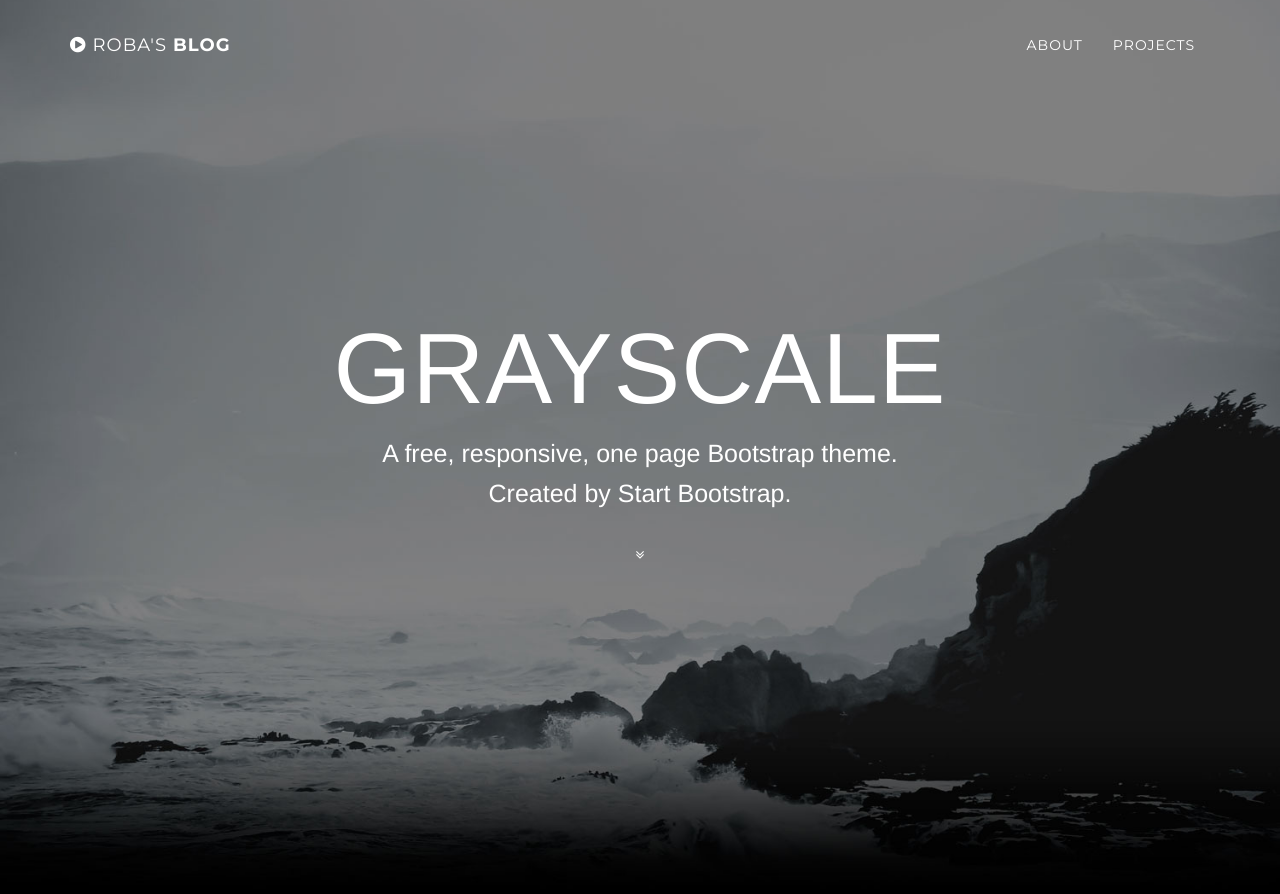
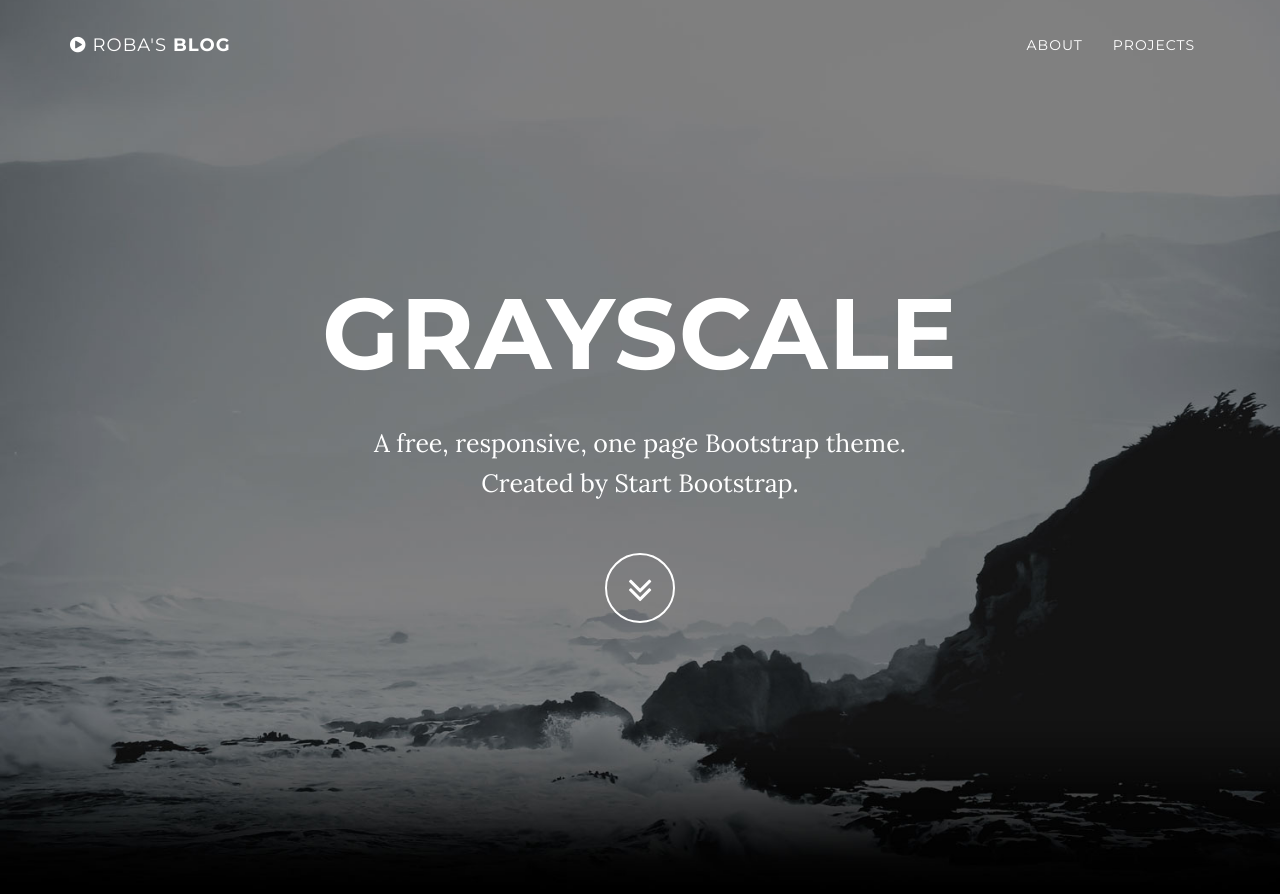
Before and after one commit to Exinda/Exinda.github.io, a Jekyll site: the page built from index.html, in a window 1280 px wide and 900 px high. Shown: the top 894 px of the window. Built offline with Jekyll 4.4.1, drawn with Linux system fonts in a browser that asks for light colours.

Commit message:
Update head.html

```diff
--- a/_includes/head.html
+++ b/_includes/head.html
@@ -7,8 +7,9 @@
     <link rel="canonical" href="{{ page.url | replace:'index.html','' | prepend: site.baseurl | prepend: site.url }}">
 
     <!-- Custom CSS & Bootstrap Core CSS - Uses Bootswatch Flatly Theme: http://bootswatch.com/flatly/ -->
+    <link rel="stylesheet" href="{{ "/css/bootstrap.min.css" | prepend: site.baseurl }}">
     <link rel="stylesheet" href="{{ "/css/main.css" | prepend: site.baseurl }}">
-    <link rel="stylesheet" href="{{ "/css/bootstrap.min.css" | prepend: site.baseurl }}">
+
 
     <!-- Custom Fonts -->
     <link rel="stylesheet" href="{{ "/css/font-awesome/css/font-awesome.min.css" | prepend: site.baseurl }}">
```
